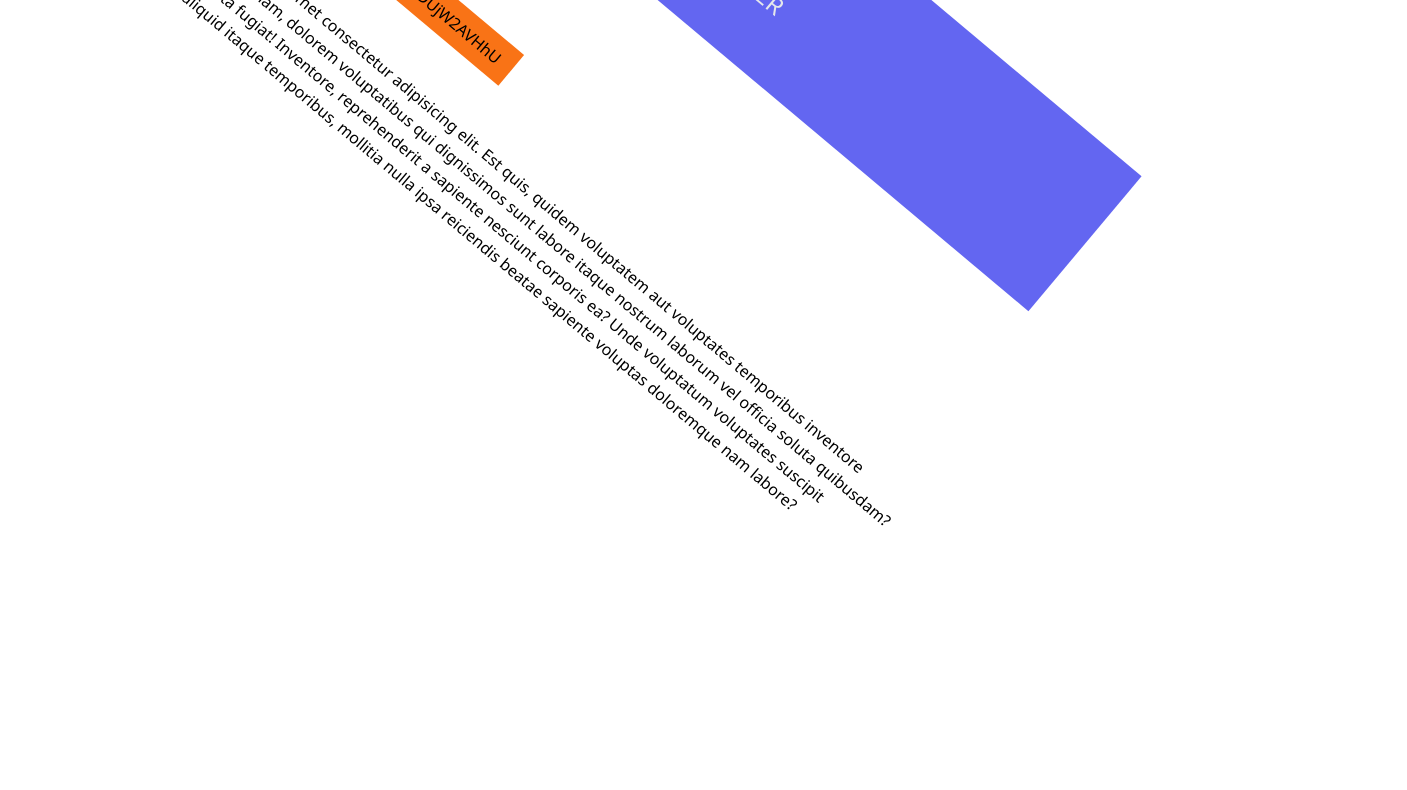
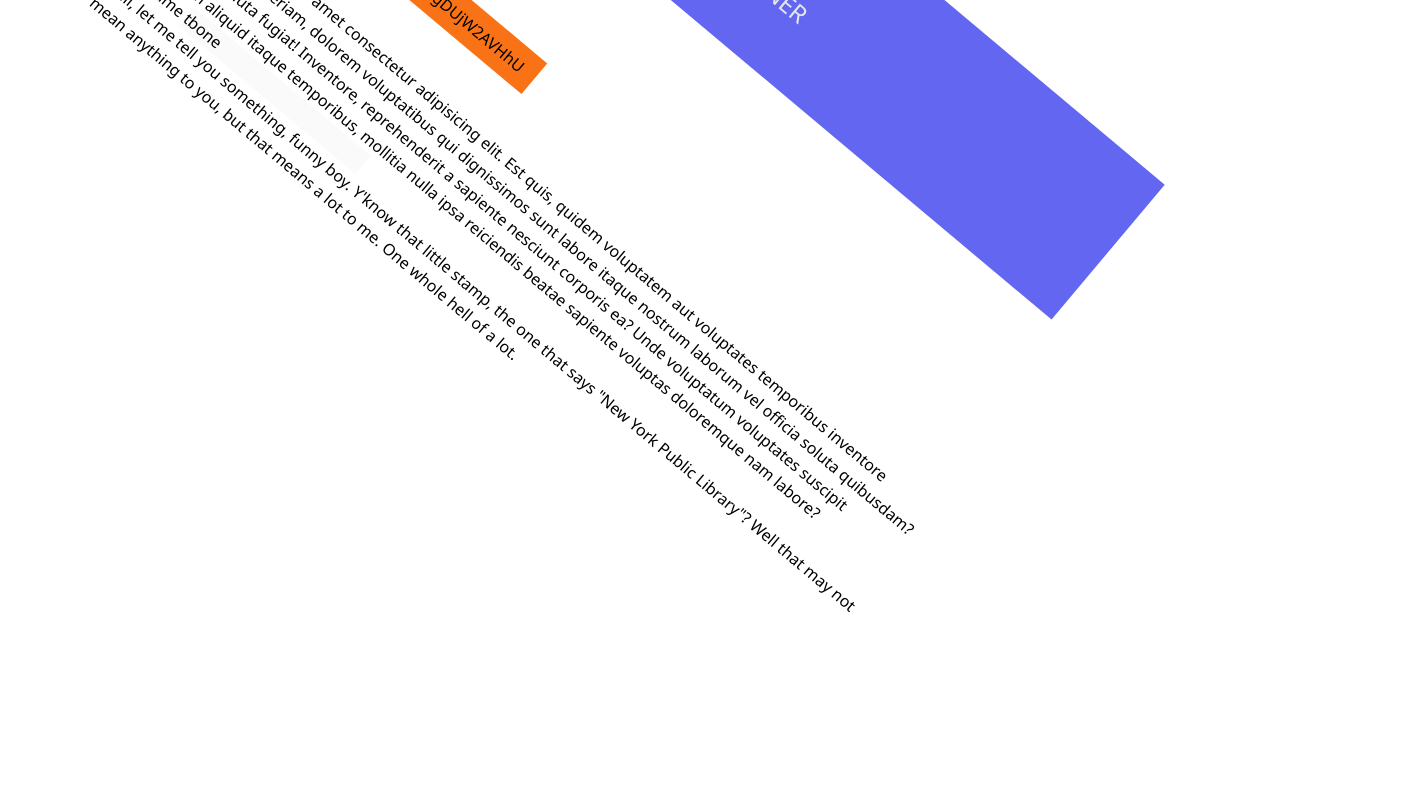
Before and after one commit to 0sugo/begin_tailwind, a website: page index.html in a window 1280 px wide. Shown: the part 320-1110 px from the top of the page, 1407 px wide, since content can reach past the window. Drawn offline with Linux system fonts and the light colour scheme.

```diff
--- a/index.html
+++ b/index.html
@@ -25,7 +25,27 @@
          voluptates suscipit voluptatem aliquid itaque temporibus, mollitia nulla ipsa reiciendis
          beatae sapiente voluptas doloremque nam labore?
     </div>
-
+    <form>
+        <label class="block">
+          <span class="block text-sm font-medium text-slate-700">Username</span>
+          <!-- Using form state modifers, the classes can be identical for every input -->
+          <input type="text" value="tbone" disabled class="mt-1 block w-full px-3 py-2 bg-white border border-slate-300 rounded-md text-sm shadow-sm placeholder-slate-400
+            focus:outline-none focus:border-sky-500 focus:ring-1 focus:ring-sky-500
+            disabled:bg-slate-50 disabled:text-slate-500 disabled:border-slate-200 disabled:shadow-none
+            invalid:border-pink-500 invalid:text-pink-600
+            focus:invalid:border-pink-500 focus:invalid:ring-pink-500
+          "/>
+        </label>
+        <!-- ... -->
+      </form>
+      <p class="first-line:uppercase first-line:tracking-widest
+      first-letter:text-7xl first-letter:font-bold first-letter:text-slate-900
+      first-letter:mr-3 first-letter:float-left
+    ">
+      Well, let me tell you something, funny boy. Y'know that little stamp, the one
+      that says "New York Public Library"? Well that may not mean anything to you,
+      but that means a lot to me. One whole hell of a lot.
+    </p>
 
 
 </body>
```
